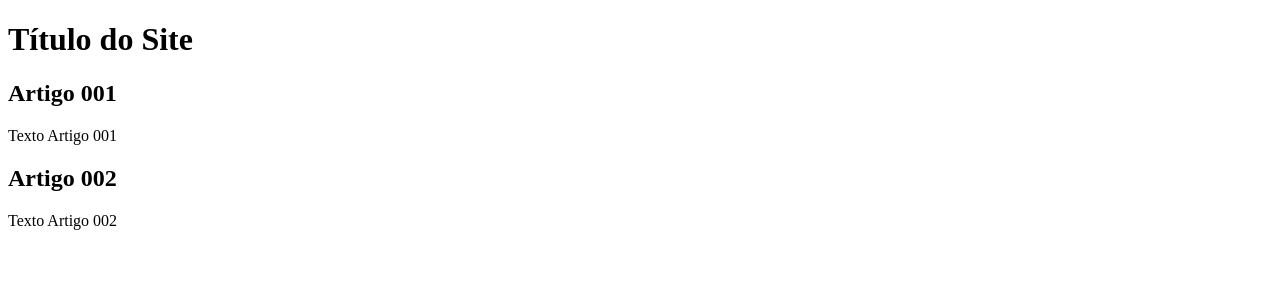
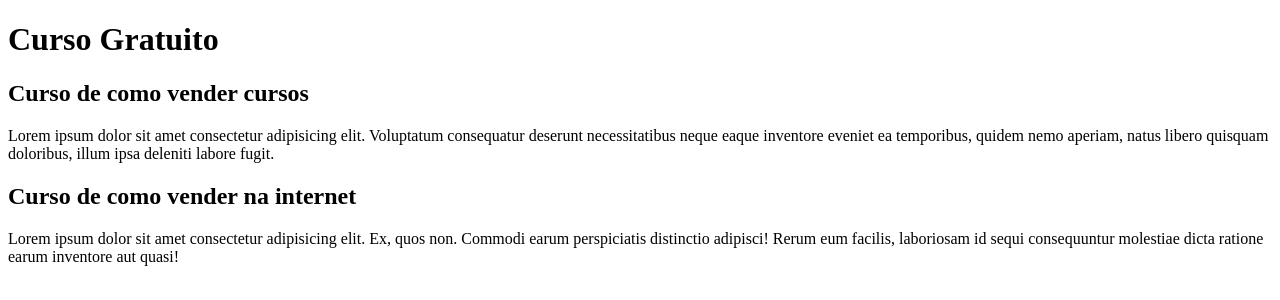
Before and after one commit to matsantana-dev/TestandoGitHubPages, a plain HTML site: page index.html in a window 1280 px wide. Drawn offline with Linux system fonts and the light colour scheme.

Commit message:
comecei a escrever o conteúdo

```diff
--- a/index.html
+++ b/index.html
@@ -8,15 +8,15 @@
 <body>
     <main>
         <header>
-            <h1>Título do Site</h1>
+            <h1>Curso Gratuito</h1>
         </header>
         <article>
-            <h2>Artigo 001</h2>
-            <p>Texto Artigo 001</p>
+            <h2>Curso de como vender cursos</h2>
+            <p>Lorem ipsum dolor sit amet consectetur adipisicing elit. Voluptatum consequatur deserunt necessitatibus neque eaque inventore eveniet ea temporibus, quidem nemo aperiam, natus libero quisquam doloribus, illum ipsa deleniti labore fugit.</p>
         </article>
          <article>
-            <h2>Artigo 002</h2>
-            <p>Texto Artigo 002</p>
+            <h2>Curso de como vender na internet</h2>
+            <p>Lorem ipsum dolor sit amet consectetur adipisicing elit. Ex, quos non. Commodi earum perspiciatis distinctio adipisci! Rerum eum facilis, laboriosam id sequi consequuntur molestiae dicta ratione earum inventore aut quasi!</p>
          </article>
     </main>
 </body>
```
